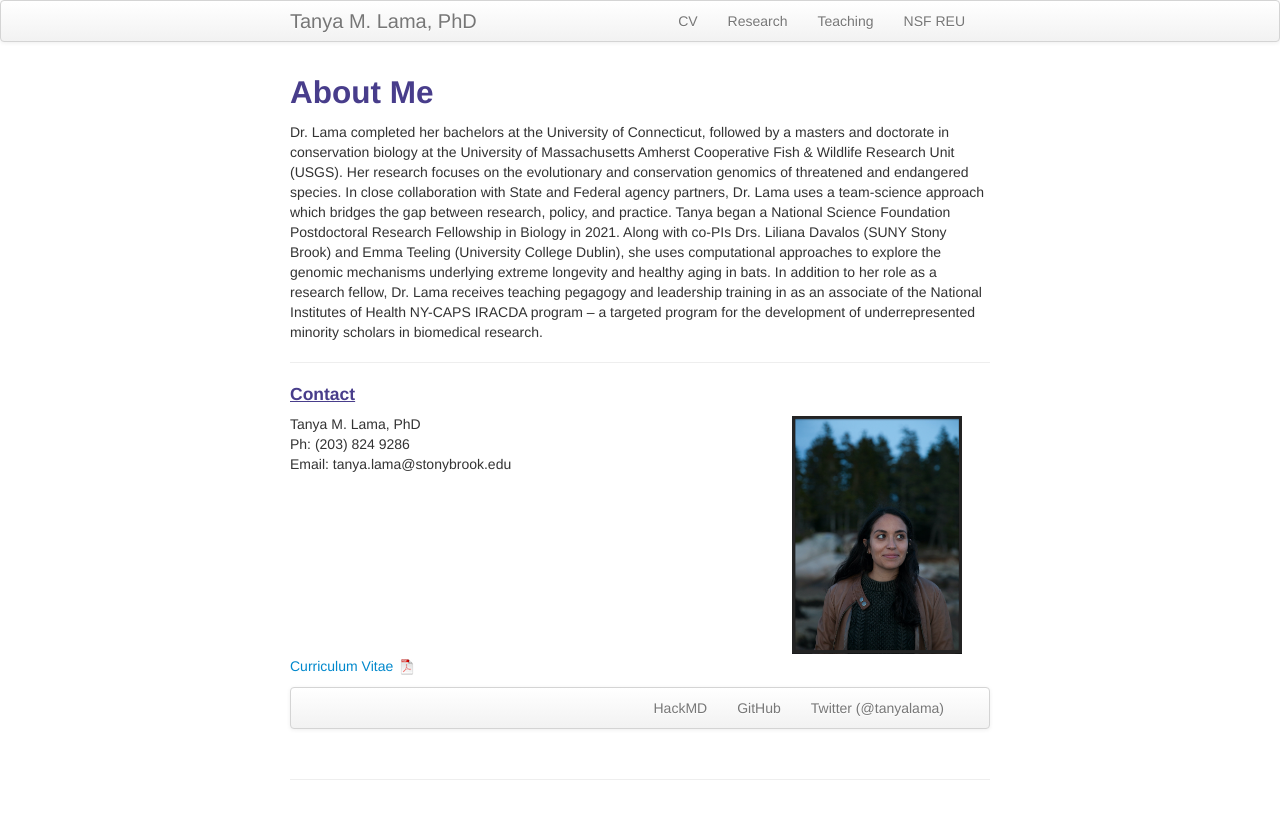
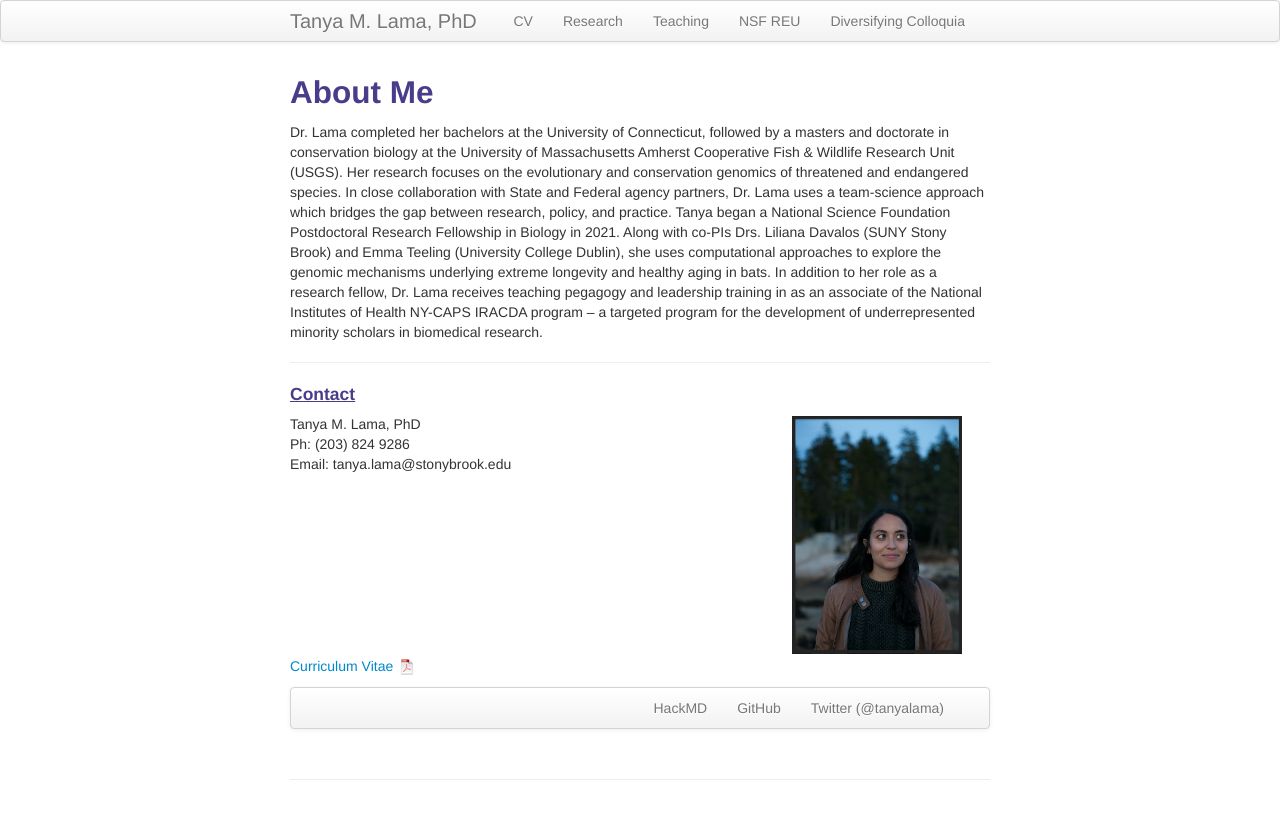
Before and after one commit to tanyalama/tanyalama.github.io, a Jekyll site: the page built from index.md, in a window 1280 px wide. Shown: the top 819 px of the page. Built offline with Jekyll 4.4.1, drawn with Linux system fonts in a browser that asks for light colours.

Commit message:
Update default.html

```diff
--- a/_includes/themes/twitter/default.html
+++ b/_includes/themes/twitter/default.html
@@ -39,6 +39,7 @@
               <li><a href="{{ BASE_PATH }}/pages/Research.html">Research</a></li>
               <li><a href="{{ BASE_PATH }}/pages/Teaching.html">Teaching</a></li>
               <li><a href="{{ BASE_PATH }}/pages/NSF_REU.html">NSF REU</a></li>
+              <li><a href="{{ BASE_PATH }}/pages/Diversifying_Colloquia.html">Diversifying Colloquia</a></li>
           </ul>
         </div>
       </div>
```
